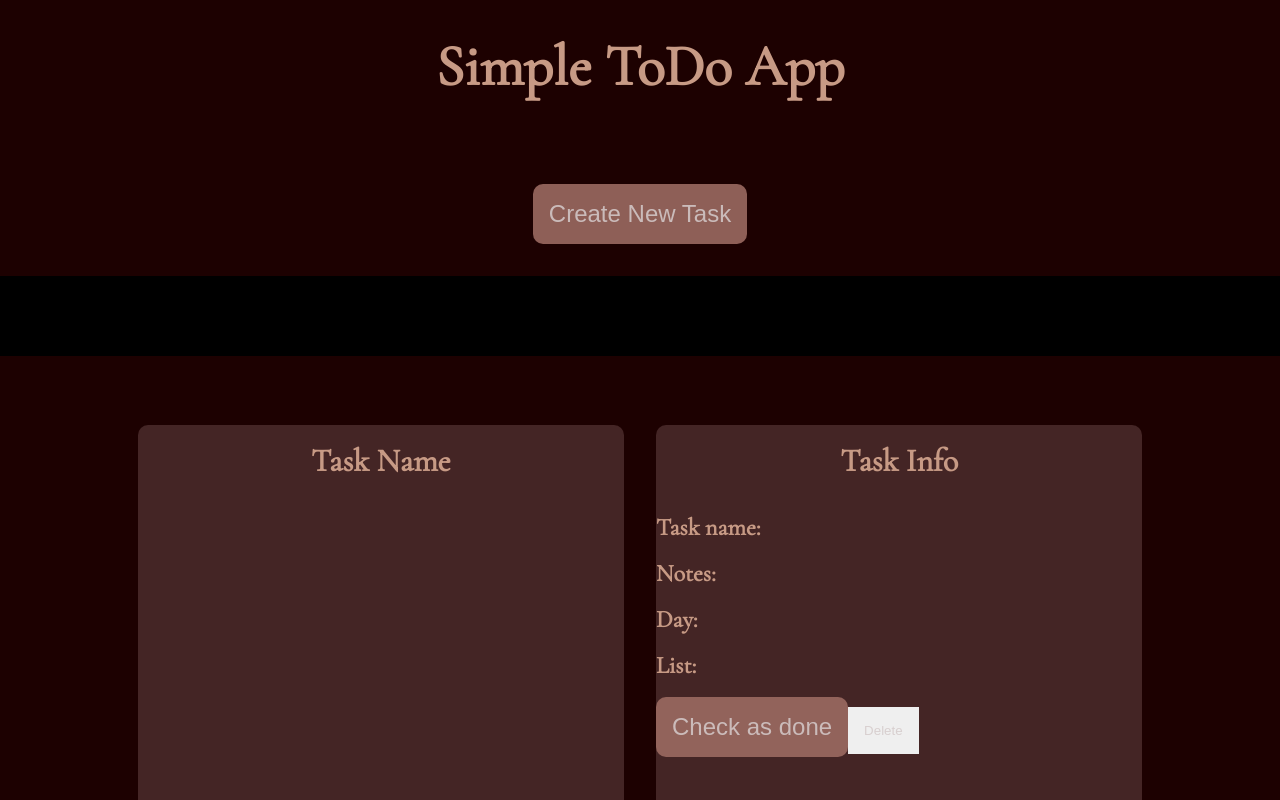
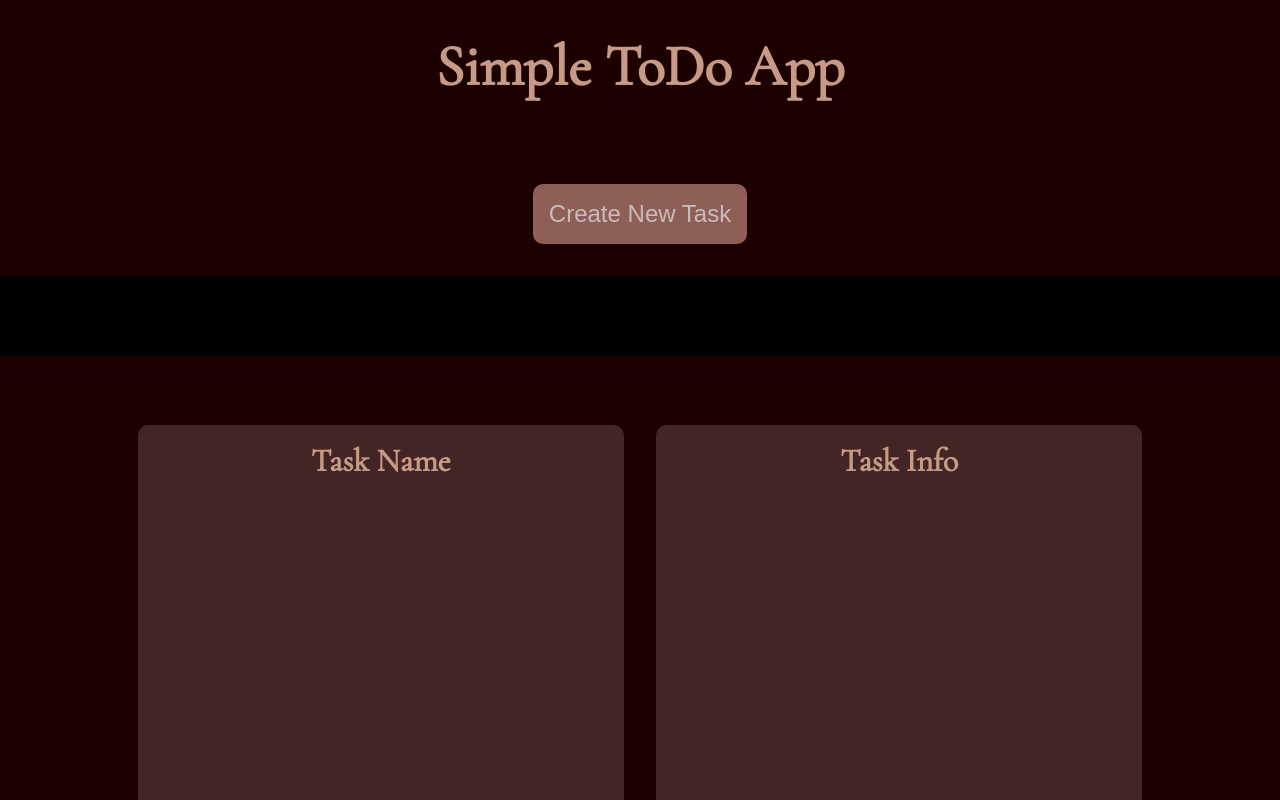
Before and after one commit to Ljusaj123/ToDo-List, a React (Create React App) app: page / in a window 1280 px wide. Shown: the top 800 px of the page. Built offline with nearby package versions, Linux system fonts and the light colour scheme.

Commit message:
function for delete

```diff
--- a/src/App.js
+++ b/src/App.js
@@ -7,6 +7,17 @@ function App() {
   const [trigger, setTrigger] = useState(false);
   const [taskList, setTasklist] = useState([]);
   const [singleTask, setSingleTask] = useState("");
+
+  const handleDelete = () => {
+    const newList = taskList.filter((task) => {
+      return task !== singleTask;
+    });
+
+    console.log(newList);
+
+    setTasklist(newList);
+    setSingleTask("");
+  };
 
   return (
     <div className="todo">
@@ -44,6 +55,8 @@ function App() {
           <header>
             <h1>Task Info</h1>
           </header>
+
+          {singleTask ? (
             <div className="task-info">
               <h2>Task name:</h2>
               <p>{singleTask.name}</p>
@@ -54,10 +67,19 @@ function App() {
               <h2>List:</h2>
               <p>{singleTask.list}</p>
             </div>
+          ) : (
+            ""
+          )}
+          {singleTask ? (
             <div className="buttons-container">
               <button className="create-btn">Check as done</button>
-            <button className="delete-btn">Delete</button>
+              <button className="delete-btn" onClick={handleDelete}>
+                Delete
+              </button>
             </div>
+          ) : (
+            ""
+          )}
         </div>
       </main>
       <PopupWindow
```
Lines whose indentation alone changed are shown as unchanged.
